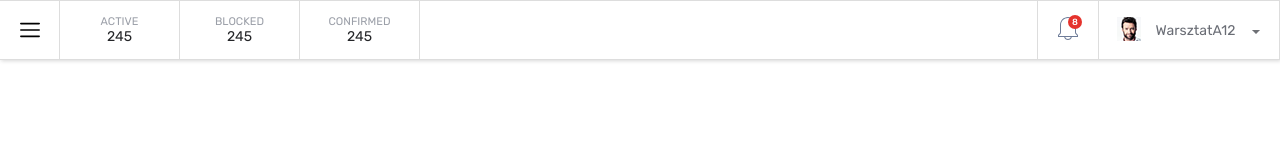
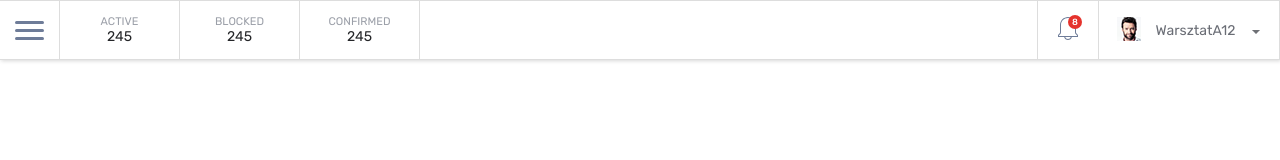
Before and after one commit to pan-rzeznik/task, an Angular app: page /dashboard in a window 1280 px wide. Shown: the top 160 px of the page. Built offline with nearby package versions, Linux system fonts and the light colour scheme.

Commit message:
Change sidenav toggle button

```diff
--- a/src/app/modules/dashboard/components/top-bar/top-bar.component.html
+++ b/src/app/modules/dashboard/components/top-bar/top-bar.component.html
@@ -1,7 +1,13 @@
 <div class="top-bar">
   <div class="data">
-    <button class="sidenav-button" (click)="toggleSidenav()">
-      <img src="../../../../../assets/icons/menu.svg" />
+    <button
+      class="sidenav-button"
+      [ngClass]="{
+        'sidenav-button--open': sidenavSate === sidenavStateEnum.open
+      }"
+      (click)="toggleSidenav()"
+    >
+      <span class="bar"></span>
     </button>
     <div class="data-box">
       <p class="name">ACTIVE</p>
--- a/src/app/modules/dashboard/components/top-bar/top-bar.component.scss
+++ b/src/app/modules/dashboard/components/top-bar/top-bar.component.scss
@@ -17,8 +17,38 @@
         @include flex-center;
         width: 60px;
         cursor: pointer;
-        img {
-          height: 20px;
+
+        .bar {
+          position: relative;
+          display: block;
+          height: 3px;
+          width: 50%;
+          background: #6e7c98;
+          border-radius: 50px;
+
+          &::before,
+          &::after {
+            content: "";
+            display: block;
+            height: 3px;
+            width: 100%;
+            background: inherit;
+            border-radius: 50px;
+            position: absolute;
+          }
+
+          &::before {
+            top: -8px;
+          }
+
+          &::after {
+            top: 8px;
+          }
+        }
+        &--open {
+          .bar::after {
+            background-color: #fabb2b;
+          }
         }
       }
       &-box {
--- a/src/app/modules/dashboard/components/top-bar/top-bar.component.ts
+++ b/src/app/modules/dashboard/components/top-bar/top-bar.component.ts
@@ -17,7 +17,8 @@ export enum SidenavState {
   changeDetection: ChangeDetectionStrategy.OnPush,
 })
 export class TopBarComponent {
-  sidenavSate = SidenavState.open;
+  sidenavSate = SidenavState.close;
+  sidenavStateEnum = SidenavState;
   @Output() sidenavToggle = new EventEmitter<SidenavState>();
 
   constructor() {}
```
